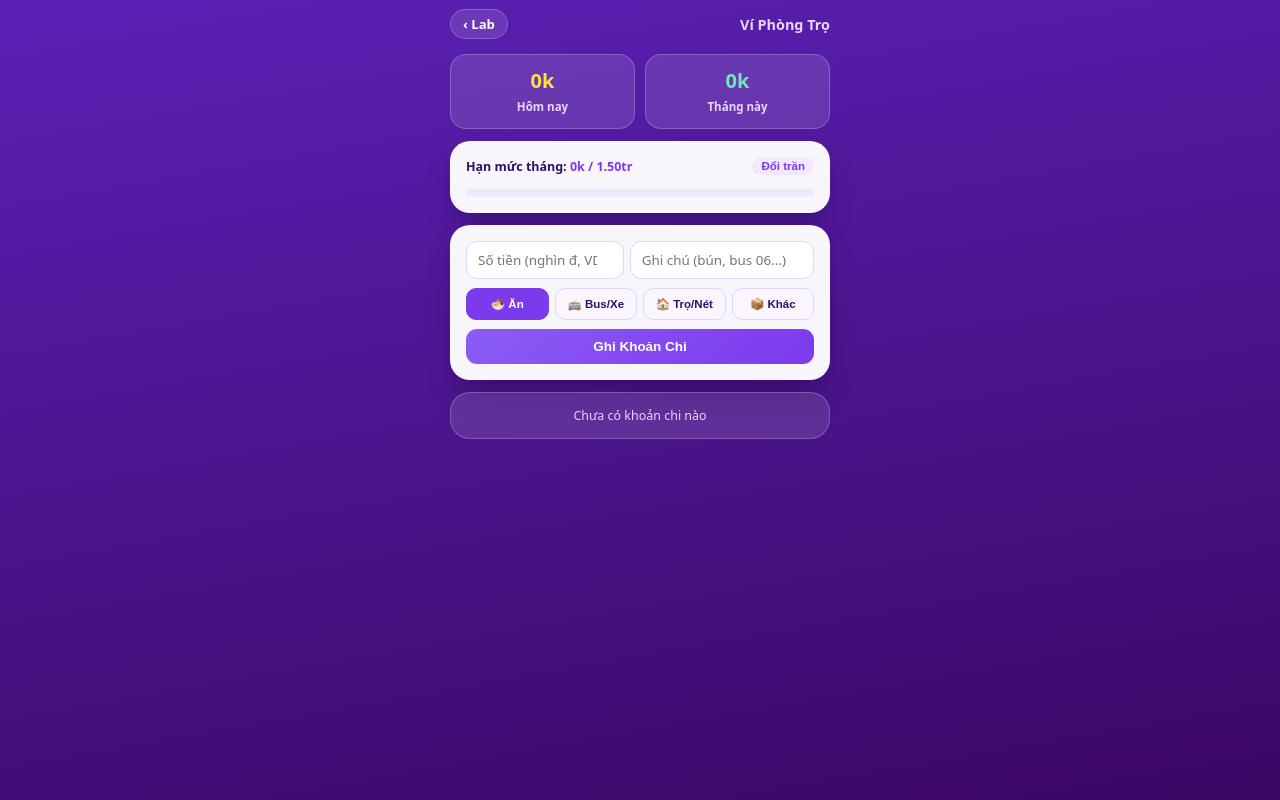
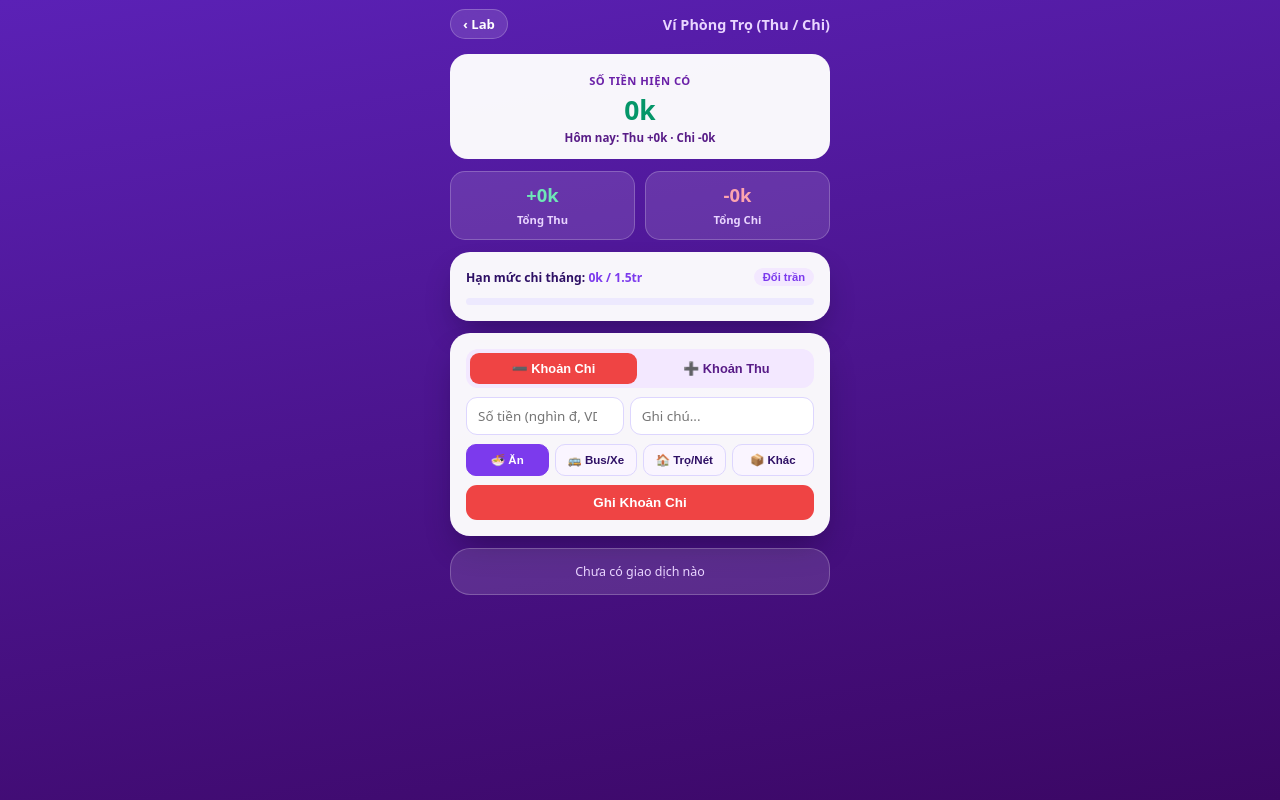
Before and after one commit to NghjaBoNC/Lab, a plain HTML site: page chi-tieu/index.html in a window 1280 px wide. Drawn offline with Linux system fonts and the light colour scheme.

Commit message:
Nang cap So Chi Tieu thanh Thu/Chi + tinh So du hien co

```diff
--- a/chi-tieu/index.html
+++ b/chi-tieu/index.html
@@ -3,17 +3,24 @@
 <head>
   <meta charset="UTF-8" />
   <meta name="viewport" content="width=device-width, initial-scale=1.0, maximum-scale=1.0, user-scalable=no" />
-  <title>Sổ Chi Tiêu · NghjaBoNC's Lab</title>
-  <link rel="stylesheet" href="../core/theme.css?v=4" />
+  <title>Ví Phòng Trọ · NghjaBoNC's Lab</title>
+  <link rel="stylesheet" href="../core/theme.css?v=8" />
   <style>
+    .bal-card { background: var(--card-bg); color: var(--text-dark); border-radius: 18px; padding: 14px; text-align: center; }
+    .bal-val { font-size: 1.65rem; font-weight: 900; color: var(--emerald); margin: 2px 0; }
+    .bal-val.neg { color: var(--danger); }
     .sum-row { display: grid; grid-template-columns: 1fr 1fr; gap: 10px; }
-    .sum-box { background: var(--glass-bg); border: 1px solid var(--glass-border); border-radius: 16px; padding: 12px; text-align: center; }
-    .sum-box strong { display: block; font-size: 1.25rem; font-weight: 900; color: var(--gold); }
-    .sum-box span { font-size: 0.72rem; color: var(--text-sub); font-weight: 700; }
+    .sum-box { background: var(--glass-bg); border: 1px solid var(--glass-border); border-radius: 15px; padding: 10px; text-align: center; }
+    .sum-box strong { display: block; font-size: 1.15rem; font-weight: 900; }
+    .sum-box span { font-size: 0.7rem; color: var(--text-sub); font-weight: 700; }
+    .mode-tabs { display: grid; grid-template-columns: 1fr 1fr; gap: 6px; background: #f3e8ff; padding: 4px; border-radius: 12px; }
+    .m-btn { padding: 8px; border: none; border-radius: 9px; font-size: 0.8rem; font-weight: 800; cursor: pointer; background: transparent; color: #581c87; }
+    .m-btn.active.out { background: var(--danger); color: #fff; }
+    .m-btn.active.in { background: var(--emerald); color: #fff; }
     .cat-grid { display: grid; grid-template-columns: repeat(4, 1fr); gap: 6px; }
     .cat-btn { padding: 8px 4px; border-radius: 10px; border: 1.5px solid #ddd6fe; background: #faf5ff; color: var(--text-dark); font-size: 0.72rem; font-weight: 800; cursor: pointer; }
     .cat-btn.active { background: var(--primary); color: #fff; border-color: var(--primary); }
-    .bar-bg { width: 100%; height: 8px; background: #ede9fe; border-radius: 999px; overflow: hidden; margin-top: 6px; }
+    .bar-bg { width: 100%; height: 7px; background: #ede9fe; border-radius: 999px; overflow: hidden; margin-top: 6px; }
     .bar-in { height: 100%; background: var(--emerald-light); transition: width 0.25s; }
     .ex-item { display: flex; justify-content: space-between; align-items: center; padding: 10px 12px; background: var(--card-bg); color: var(--text-dark); border-radius: 14px; font-size: 0.82rem; }
   </style>
@@ -21,86 +28,153 @@
 <body>
   <header class="top-nav">
     <a href="../" class="back-btn">‹ Lab</a>
-    <span class="page-title">Ví Phòng Trọ</span>
+    <span class="page-title">Ví Phòng Trọ (Thu / Chi)</span>
   </header>
   <main class="wrap">
-    <section class="sum-row">
-      <div class="sum-box"><strong id="ex-day">0k</strong><span>Hôm nay</span></div>
-      <div class="sum-box"><strong id="ex-mon" style="color:var(--mint);">0k</strong><span>Tháng này</span></div>
+    <section class="bal-card">
+      <span style="font-size:0.7rem;font-weight:800;color:#6b21a8;letter-spacing:0.5px;">SỐ TIỀN HIỆN CÓ</span>
+      <div id="ex-bal" class="bal-val">0k</div>
+      <div id="ex-sub" style="font-size:0.72rem;font-weight:700;color:#581c87;">Hôm nay: Chi 0k · Thu 0k</div>
     </section>
 
-    <section class="white-card" style="display:flex;flex-direction:column;gap:8px;">
-      <div style="display:flex;justify-content:space-between;align-items:center;font-size:0.78rem;font-weight:800;">
-        <span>Hạn mức tháng: <span id="bd-lbl" style="color:var(--primary);">1.500k</span></span>
-        <button id="bd-edit" class="btn-sec" style="padding:3px 9px;font-size:0.72rem;">Đổi trần</button>
+    <section class="sum-row">
+      <div class="sum-box"><strong id="ex-in" style="color:var(--mint);">+0k</strong><span>Tổng Thu</span></div>
+      <div class="sum-box"><strong id="ex-out" style="color:#fda4af;">-0k</strong><span>Tổng Chi</span></div>
+    </section>
+
+    <section class="white-card" style="display:flex;flex-direction:column;gap:6px;">
+      <div style="display:flex;justify-content:space-between;align-items:center;font-size:0.76rem;font-weight:800;">
+        <span>Hạn mức chi tháng: <span id="bd-lbl" style="color:var(--primary);">0k / 2tr</span></span>
+        <button id="bd-edit" class="btn-sec" style="padding:3px 9px;font-size:0.7rem;">Đổi trần</button>
       </div>
       <div class="bar-bg"><div id="bd-bar" class="bar-in" style="width:0%"></div></div>
     </section>
 
     <section class="white-card" style="display:flex;flex-direction:column;gap:9px;">
+      <div class="mode-tabs">
+        <button id="tab-out" class="m-btn active out">➖ Khoản Chi</button>
+        <button id="tab-in" class="m-btn">➕ Khoản Thu</button>
+      </div>
       <div style="display:flex;gap:6px;">
-        <input id="ex-amt" type="number" class="input-box" placeholder="Số tiền (nghìn đ, VD: 25)" style="flex:1;" />
-        <input id="ex-note" class="input-box" placeholder="Ghi chú (bún, bus 06...)" style="flex:1.2;" />
+        <input id="ex-amt" type="number" class="input-box" placeholder="Số tiền (nghìn đ, VD: 50)" style="flex:1;" />
+        <input id="ex-note" class="input-box" placeholder="Ghi chú..." style="flex:1.2;" />
       </div>
-      <div class="cat-grid" id="cats">
-        <button class="cat-btn active" data-c="🍜 Ăn uống">🍜 Ăn</button>
-        <button class="cat-btn" data-c="🚌 Đi lại">🚌 Bus/Xe</button>
-        <button class="cat-btn" data-c="🏠 Trọ/Nét">🏠 Trọ/Nét</button>
-        <button class="cat-btn" data-c="📦 Khác">📦 Khác</button>
-      </div>
-      <button id="ex-add" class="btn-pri">Ghi Khoản Chi</button>
+      <div class="cat-grid" id="cats"></div>
+      <button id="ex-add" class="btn-pri" style="background:var(--danger);">Ghi Khoản Chi</button>
     </section>
 
     <div id="ex-list" style="display:flex;flex-direction:column;gap:8px;"></div>
   </main>
 
-  <script src="../core/roadmap.js?v=4"></script>
-  <script src="../core/store.js?v=4"></script>
+  <script src="../core/roadmap.js?v=8"></script>
+  <script src="../core/store.js?v=8"></script>
   <script>
-    let curCat = '🍜 Ăn uống';
-    const fmtK = (k) => k >= 1000 ? `${(k/1000).toFixed(2).replace(/\.00$/,'')}tr` : `${k}k`;
+    const CATS_OUT = [
+      { lbl: '🍜 Ăn', val: '🍜 Ăn uống' },
+      { lbl: '🚌 Bus/Xe', val: '🚌 Đi lại' },
+      { lbl: '🏠 Trọ/Nét', val: '🏠 Trọ/Nét' },
+      { lbl: '📦 Khác', val: '📦 Khác' }
+    ];
+    const CATS_IN = [
+      { lbl: '👨‍👩‍👦 Gia đình', val: '👨‍👩‍👦 Gia đình gửi' },
+      { lbl: '💼 Làm thêm', val: '💼 Làm thêm' },
+      { lbl: '🎁 Thưởng', val: '🎁 Thưởng/Lì xì' },
+      { lbl: '💰 Thu khác', val: '💰 Thu khác' }
+    ];
+
+    let mode = 'out', curCat = CATS_OUT[0].val;
+    const fmtK = (k) => {
+      const sign = k < 0 ? '-' : '';
+      const abs = Math.abs(k);
+      return sign + (abs >= 1000 ? `${(abs/1000).toFixed(2).replace(/\.?0+$/,'')}tr` : `${abs}k`);
+    };
+
+    const renderCats = () => {
+      const list = mode === 'out' ? CATS_OUT : CATS_IN;
+      curCat = list[0].val;
+      const box = document.getElementById('cats'); box.innerHTML = '';
+      list.forEach((c, i) => {
+        const b = document.createElement('button');
+        b.className = 'cat-btn' + (i === 0 ? ' active' : '');
+        b.textContent = c.lbl;
+        b.onclick = () => {
+          box.querySelectorAll('.cat-btn').forEach(x => x.classList.remove('active'));
+          b.classList.add('active'); curCat = c.val;
+        };
+        box.appendChild(b);
+      });
+    };
 
     const render = () => {
       const s = LabStore.load(), today = LabStore.toDateKey(new Date()), ym = today.slice(0, 7);
-      const daySum = s.expenses.filter(x => x.date === today).reduce((a, b) => a + b.amt, 0);
-      const monSum = s.expenses.filter(x => x.date.startsWith(ym)).reduce((a, b) => a + b.amt, 0);
-      document.getElementById('ex-day').textContent = fmtK(daySum);
-      document.getElementById('ex-mon').textContent = fmtK(monSum);
-      document.getElementById('bd-lbl').textContent = `${fmtK(monSum)} / ${fmtK(s.budgetMonth)}`;
-      const pct = Math.min(100, Math.round((monSum / Math.max(1, s.budgetMonth)) * 100));
+      const isInc = (x) => x.type === 'in';
+      const totIn = s.expenses.filter(isInc).reduce((a, b) => a + b.amt, 0);
+      const totOut = s.expenses.filter(x => !isInc(x)).reduce((a, b) => a + b.amt, 0);
+      const bal = totIn - totOut;
+
+      const dayOut = s.expenses.filter(x => x.date === today && !isInc(x)).reduce((a, b) => a + b.amt, 0);
+      const dayIn = s.expenses.filter(x => x.date === today && isInc(x)).reduce((a, b) => a + b.amt, 0);
+      const monOut = s.expenses.filter(x => x.date.startsWith(ym) && !isInc(x)).reduce((a, b) => a + b.amt, 0);
+
+      const balEl = document.getElementById('ex-bal');
+      balEl.textContent = fmtK(bal);
+      balEl.classList.toggle('neg', bal < 0);
+      document.getElementById('ex-sub').textContent = `Hôm nay: Thu +${fmtK(dayIn)} · Chi -${fmtK(dayOut)}`;
+      document.getElementById('ex-in').textContent = `+${fmtK(totIn)}`;
+      document.getElementById('ex-out').textContent = `-${fmtK(totOut)}`;
+
+      document.getElementById('bd-lbl').textContent = `${fmtK(monOut)} / ${fmtK(s.budgetMonth)}`;
+      const pct = Math.min(100, Math.round((monOut / Math.max(1, s.budgetMonth)) * 100));
       const bar = document.getElementById('bd-bar');
       bar.style.width = pct + '%';
       bar.style.background = pct >= 90 ? 'var(--danger)' : (pct >= 70 ? 'var(--amber)' : 'var(--emerald-light)');
 
       const wrap = document.getElementById('ex-list');
-      wrap.innerHTML = s.expenses.length ? '' : '<div class="glass-card" style="text-align:center;font-size:0.78rem;color:var(--text-sub);">Chưa có khoản chi nào</div>';
-      s.expenses.slice(0, 25).forEach((x, idx) => {
-        wrap.insertAdjacentHTML('beforeend', `<div class="ex-item"><div><strong>${x.cat}</strong>${x.note ? ' · ' + x.note : ''}<div style="font-size:0.68rem;color:#6b21a8;">${x.date}</div></div><div style="display:flex;align-items:center;gap:8px;"><strong style="color:var(--danger);">-${fmtK(x.amt)}</strong><button data-i="${idx}" style="border:none;background:none;color:#94a3b8;font-weight:800;cursor:pointer;">✕</button></div></div>`);
+      wrap.innerHTML = s.expenses.length ? '' : '<div class="glass-card" style="text-align:center;font-size:0.78rem;color:var(--text-sub);">Chưa có giao dịch nào</div>';
+      s.expenses.slice(0, 30).forEach((x, idx) => {
+        const inc = isInc(x);
+        const color = inc ? 'var(--emerald)' : 'var(--danger)';
+        const prefix = inc ? '+' : '-';
+        wrap.insertAdjacentHTML('beforeend', `<div class="ex-item"><div><strong>${x.cat}</strong>${x.note ? ' · ' + x.note : ''}<div style="font-size:0.68rem;color:#6b21a8;">${x.date}</div></div><div style="display:flex;align-items:center;gap:8px;"><strong style="color:${color};">${prefix}${fmtK(x.amt)}</strong><button data-i="${idx}" style="border:none;background:none;color:#94a3b8;font-weight:800;cursor:pointer;">✕</button></div></div>`);
       });
       wrap.querySelectorAll('button[data-i]').forEach(b => b.onclick = () => {
         const cur = LabStore.load(); cur.expenses.splice(Number(b.dataset.i), 1); LabStore.save(cur); render();
       });
     };
 
-    document.querySelectorAll('.cat-btn').forEach(b => b.onclick = () => {
-      document.querySelectorAll('.cat-btn').forEach(x => x.classList.remove('active'));
-      b.classList.add('active'); curCat = b.dataset.c;
-    });
+    document.getElementById('tab-out').onclick = () => {
+      mode = 'out';
+      document.getElementById('tab-out').className = 'm-btn active out';
+      document.getElementById('tab-in').className = 'm-btn';
+      const btn = document.getElementById('ex-add');
+      btn.textContent = 'Ghi Khoản Chi'; btn.style.background = 'var(--danger)';
+      renderCats();
+    };
+    document.getElementById('tab-in').onclick = () => {
+      mode = 'in';
+      document.getElementById('tab-in').className = 'm-btn active in';
+      document.getElementById('tab-out').className = 'm-btn';
+      const btn = document.getElementById('ex-add');
+      btn.textContent = 'Ghi Khoản Thu'; btn.style.background = 'var(--emerald)';
+      renderCats();
+    };
+
     document.getElementById('ex-add').onclick = () => {
       const amt = Number(document.getElementById('ex-amt').value);
       if (!amt || amt <= 0) return;
       const s = LabStore.load();
-      s.expenses.unshift({ date: LabStore.toDateKey(new Date()), amt, cat: curCat, note: document.getElementById('ex-note').value.trim() });
+      s.expenses.unshift({ type: mode, date: LabStore.toDateKey(new Date()), amt, cat: curCat, note: document.getElementById('ex-note').value.trim() });
       LabStore.save(s);
       document.getElementById('ex-amt').value = ''; document.getElementById('ex-note').value = '';
       render();
     };
     document.getElementById('bd-edit').onclick = () => {
       const s = LabStore.load();
-      const v = Number(prompt('Nhập hạn mức chi tiêu tháng (nghìn đ, VD: 1500 = 1.5 triệu):', s.budgetMonth));
+      const v = Number(prompt('Nhập hạn mức chi tiêu tháng (nghìn đ, VD: 2000 = 2 triệu):', s.budgetMonth));
       if (v > 0) { s.budgetMonth = v; LabStore.save(s); render(); }
     };
-    render();
+
+    renderCats(); render();
   </script>
 </body>
 </html>
```
Also changed, not shown: index.html (+3 -3 lines).
